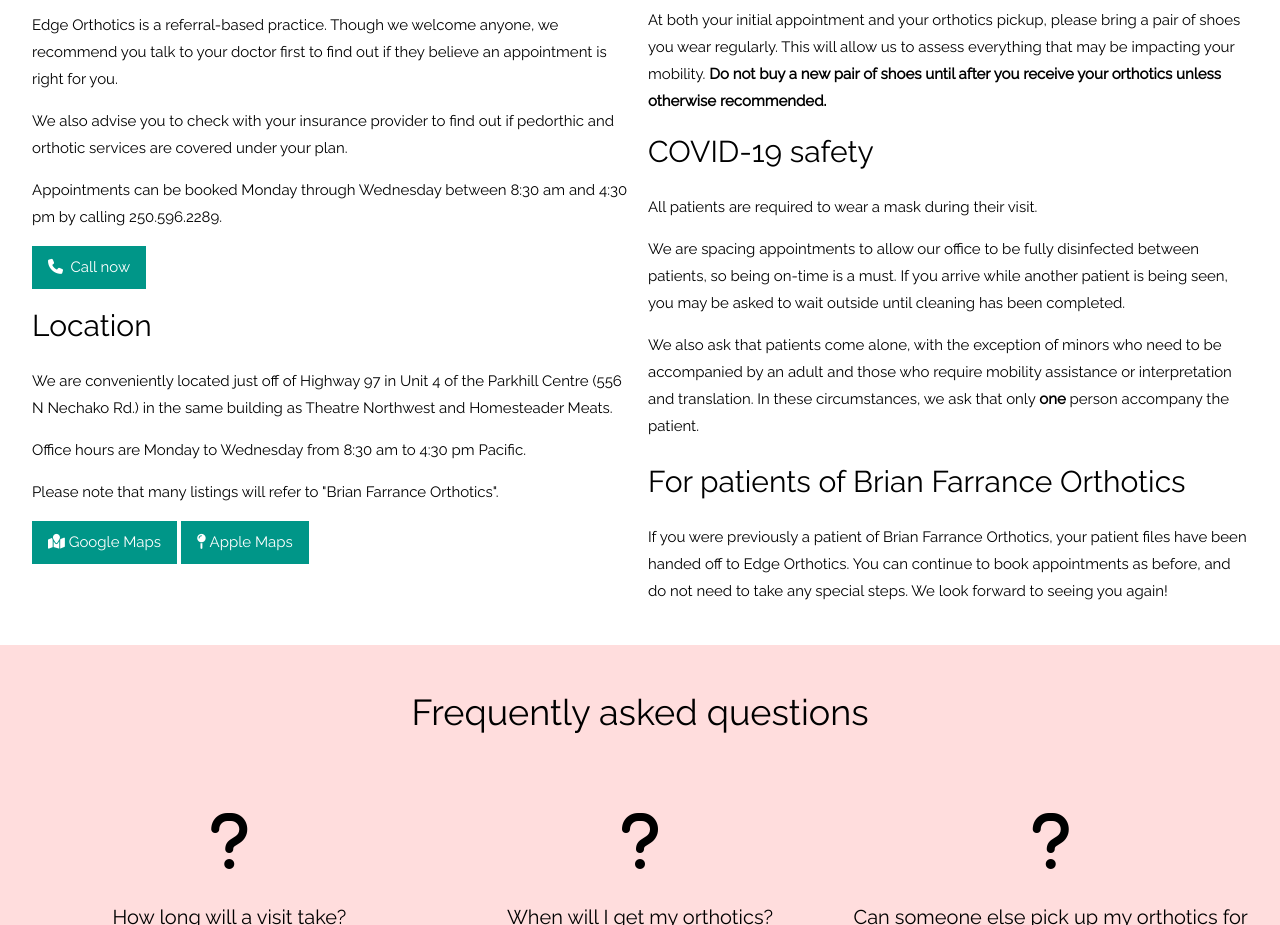
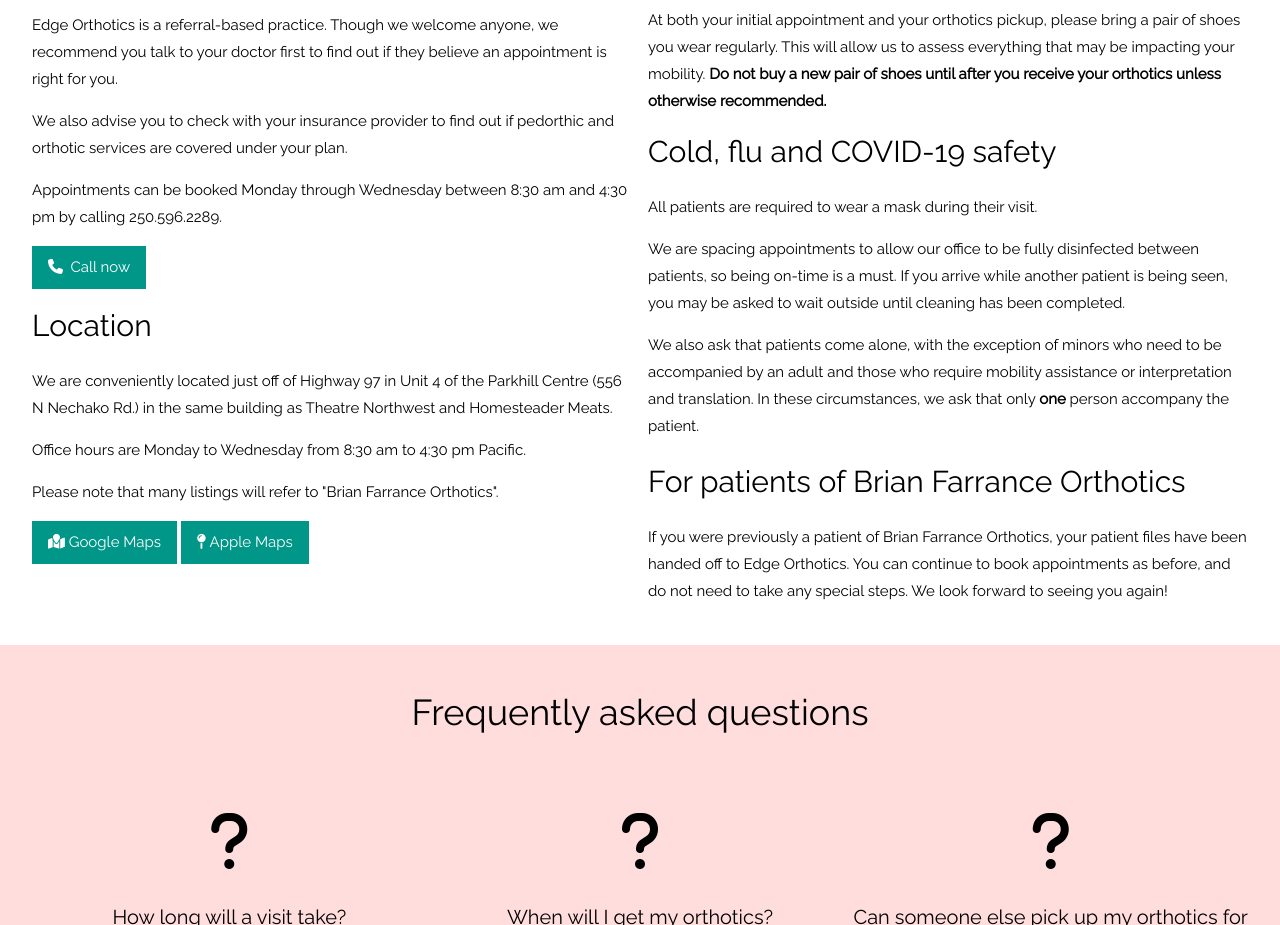
Before and after one commit to akurjata/edgeorthotics, a plain HTML site: page index.html in a window 1280 px wide. Shown: the part 7123-8048 px from the top of the page. Drawn offline with nearby package versions, Linux system fonts and the light colour scheme.

Commit message:
Update index.html

```diff
--- a/index.html
+++ b/index.html
@@ -200,7 +200,7 @@
   <a href="#contact" onclick="w3_close()" class="w3-bar-item w3-button">CONTACT AND LOCATION</a>
  <a href="#FAQ" onclick="w3_close()" class="w3-bar-item w3-button">FAQ</a>
   <a href="#farrance" onclick="w3_close()" class="w3-bar-item w3-button">FOR PATIENTS OF FARRANCE ORTHOTICS</a>
-  <a href="#covid19" onclick="w3_close()" class="w3-bar-item w3-button">COVID-19 SAFETY</a>
+  <a href="#respiratory" onclick="w3_close()" class="w3-bar-item w3-button">RESPIRATORY ILLNESS SAFETY</a>
 </nav>
 
 <!-- Header with full-height image -->
@@ -464,10 +464,10 @@
     <div class="w3-col m6">
       <h2>
         What to bring to your appointment
-      </h2>        <div id="covid19"></div>
+      </h2>        <div id="respiratory"></div>
 
       At both your initial appointment and your orthotics pickup, please bring a pair of shoes you wear regularly. This will allow us to assess everything that may be impacting your mobility. <b>Do not buy a new pair of shoes until after you receive your orthotics unless otherwise recommended.</b>
-     <h2>COVID-19 safety</h2>
+     <h2>Cold, flu and COVID-19 safety</h2>
       <p>
         All patients are required to wear a mask during their visit.
       </p>
```
